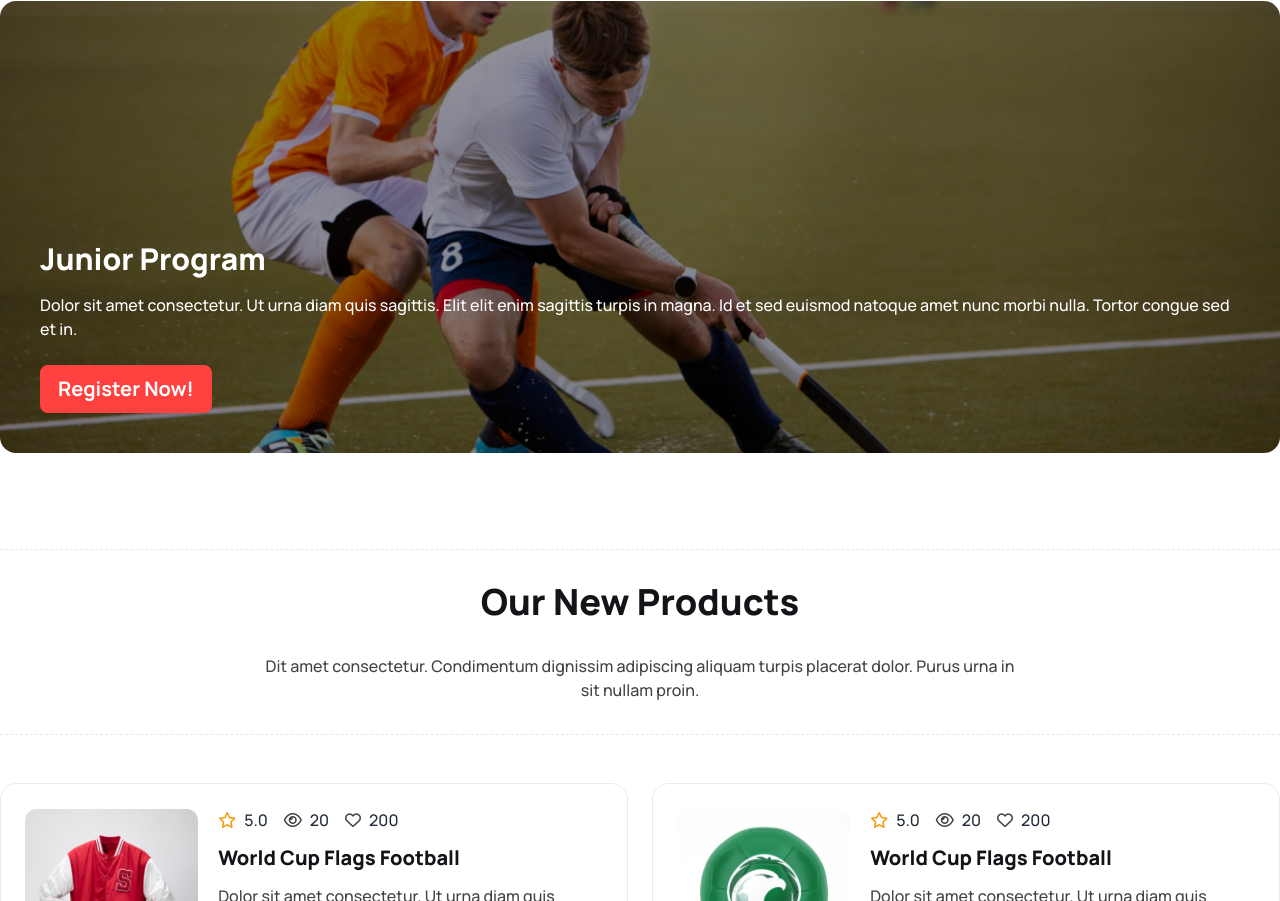
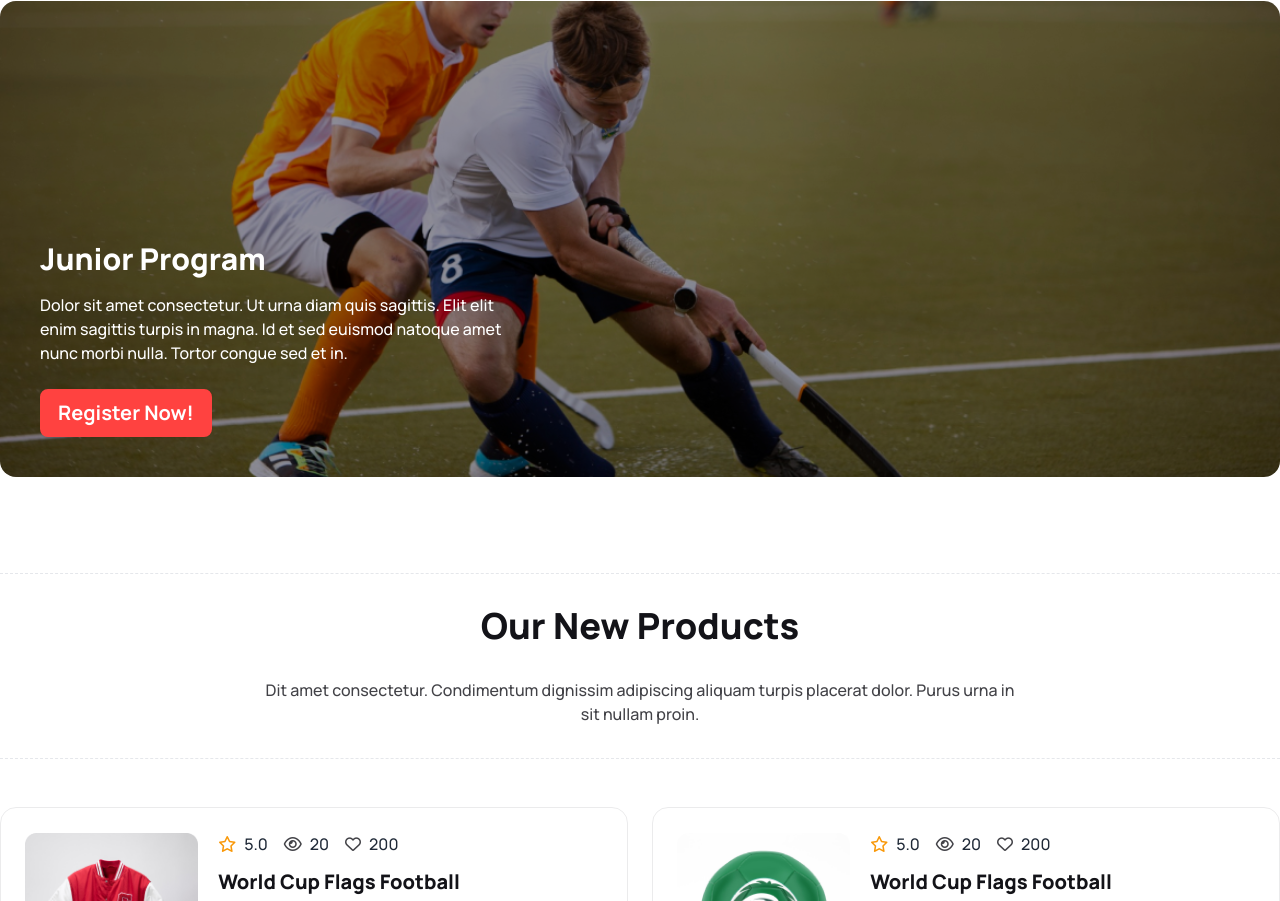
Before and after one commit to Shahriar-Hossain-Alvi/Hockey-s, a plain HTML site: page index.html in a window 1280 px wide. Shown: the part 1899-2800 px from the top of the page. Drawn offline with nearby package versions, Linux system fonts and the light colour scheme.

Commit message:
fixed some css

```diff
--- a/index.html
+++ b/index.html
@@ -237,7 +237,7 @@
                     <div class="p-6 md:pt-60 lg:pt-60 md:px-10 lg:px-10 md:pb-10 lg:pb-10
                     text-white">
                         <h3 class="text-3xl font-extrabold mb-4">Junior Program</h3>
-                        <p class="text-sm lg:text-base font-medium mb-6">Dolor sit amet consectetur. Ut urna diam quis
+                        <p class="text-sm lg:text-base font-medium mb-6 lg:w-[40%]">Dolor sit amet consectetur. Ut urna diam quis
                             sagittis. Elit elit
                             enim sagittis turpis in magna. Id et sed euismod natoque amet nunc morbi nulla. Tortor
                             congue sed et in.</p>
@@ -592,6 +592,8 @@
         <!-- get in touch section end -->
     </main>
 
+
+        <!-- ============================footer section============================= -->
     <footer class="p-10 bg-hockey-secondary ">
         <div class="container mx-auto flex flex-col lg:flex-row justify-between lg:space-x-14">
             <div class="md:w-1/2 lg:w-1/2 text-center md:text-start md:mr-1 lg:text-start mb-10 lg:mb-0">
```
